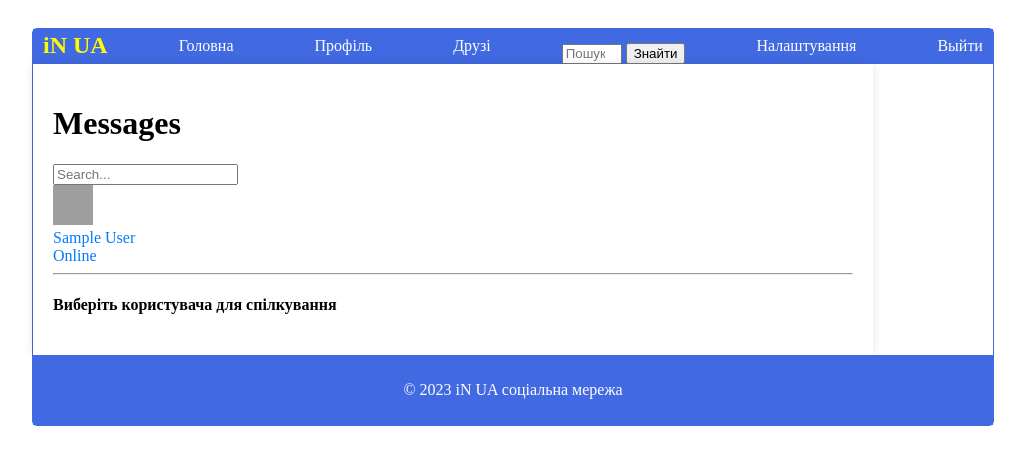
After one commit to ZhankovVG/Ukrainian_social_network, a Django app: page /communications/message/ in a window 1280 px wide. The commit adds this page. Shown: the top 465 px of the page, without its empty margins (136-1161 px from the left). Run offline with Django 4.2, Linux system fonts and the light colour scheme; a user stored in the database is signed in; tables that the repository leaves empty hold one stand-in row (values such as "Sample post"); grey boxes are pictures that could not be loaded.

Commit message:
development of communication and minor code corrections

```diff
--- a/communications/urls.py
+++ b/communications/urls.py
@@ -1,6 +1,8 @@
 from django.urls import path
+from .views import *
 
 
 urlpatterns = [
-
+    path('message/', all_messages, name='all_messages'),
+    path('<slug:friend>/', messages_with_one_friend, name='messages-with-one-friend'),
 ]
--- a/communications/views.py
+++ b/communications/views.py
@@ -1,3 +1,37 @@
-from django.shortcuts import render
+import json
 
-# Create your views here.
+from django.contrib.auth.decorators import login_required
+from django.shortcuts import render, redirect
+from django.urls import reverse_lazy as _
+from django.utils.safestring import mark_safe
+
+from profiles.models import Profile
+from friends.models import Friend
+
+
+@login_required(login_url=_("accounts:login"))
+def all_messages(request):
+    friends = Friend.objects.friends(request.user)
+    return render(request, "communications/all-messages.html", {'friends': friends})
+
+
+# Conversation with one friend
+@login_required(login_url=_("accounts:login"))
+def messages_with_one_friend(request, friend):
+    if request.user.username == friend:
+        return redirect(_('communications:all-messages'))
+    try:
+        if not Profile.objects.get(username=friend):
+            return redirect(_('communications:all-messages'))
+    except:
+        return redirect(_('communications:all-messages'))
+    friend_user = Profile.objects.get(username=friend)
+    if not Friend.objects.are_friends(request.user, friend_user):
+        return redirect(_('communications:all-messages'))
+    friends = Friend.objects.friends(request.user)
+    return render(request, "communications/friend-messages.html", {
+        'friends': friends,
+        'friend_user': friend_user,
+        'friend_name_json': mark_safe(json.dumps(friend)),
+        'username': mark_safe(json.dumps(request.user.username)),
+    })
--- a/profiles/urls.py
+++ b/profiles/urls.py
@@ -5,6 +5,6 @@ app_name = "profile"
 
 urlpatterns = [
     path('', views.WelcomePageView.as_view(), name='welcome_page'),
-    path('public_profile/<str:username>/', views.PublicProfileView.as_view(), name='public_profile'),
+    path('public_profile/<int:pk>/', views.PublicProfileView.as_view(), name='public_profile'),
     path('edit_profile/', views.ProfileEditView, name="edit_profile"),
 ]
--- /dev/null
+++ b/templates/communications/all-messages.html
@@ -0,0 +1,49 @@
+{% extends "profiles/layout.html" %}
+{% load static %}
+
+{% block content %}
+<main class="content">
+    <div class="container p-0">
+
+        <h1 class="h3 mb-3">Messages</h1>
+
+        <div class="card">
+            <div class="row g-0">
+                <div class="col-12 col-lg-5 col-xl-3 border-right">
+
+                    <div class="px-4 d-none d-md-block">
+                        <div class="d-flex align-items-center">
+                            <div class="flex-grow-1">
+                                <input type="text" class="form-control my-3" placeholder="Search...">
+                            </div>
+                        </div>
+                    </div>
+
+                    {% for friend in friends %}
+                        <a href=""
+                           class="list-group-item list-group-item-action border-0">
+                            <div class="d-flex align-items-start">
+                                <img src="https://bootdey.com/img/Content/avatar/avatar5.png"
+                                     class="rounded-circle mr-1" alt="Vanessa Tucker" width="40" height="40">
+                                <div class="flex-grow-1 ml-3">
+                                    {{ friend.get_full_name }}
+                                    <div class="small"><span class="fas fa-circle chat-online"></span> Online</div>
+                                </div>
+                            </div>
+                        </a>
+                    {% endfor %}
+
+                    <hr class="d-block d-lg-none mt-1 mb-0">
+                </div>
+                <div class="col-12 col-lg-7 col-xl-9">
+                    <div class="position-relative">
+                        <div class="chat-messages p-4">
+                            <h4 class="text-center">Виберіть користувача для спілкування</h4>
+                        </div>
+                    </div>
+                </div>
+            </div>
+        </div>
+    </div>
+</main>
+{% endblock %}
--- /dev/null
+++ b/templates/communications/friend-messages.html
@@ -0,0 +1,5 @@
+{% extends "profiles/layout.html" %}
+{% load static %}
+
+{% block content %}
+{% endblock %}
--- a/templates/friends/all_friends.html
+++ b/templates/friends/all_friends.html
@@ -6,7 +6,9 @@
     <div>
         <div class="friends-header">
             <h2>Ваші друзі</h2>
-            <a href="{% url 'friends:friend_requests' %}" class="friendship_requests"><h2>Запити на дружбу</h2></a>
+            <a href="{% url 'friends:friend_requests' %}" class="friendship_requests">
+                <h2>Запити на дружбу</h2>
+            </a>
         </div>
         <ul>
             {% if friends %}
@@ -21,7 +23,7 @@
                     <img src="{% static 'profiles/img/user-avatar.jpg' %}" alt="avatar-user">
                 </div>
                 {% endif %}
-                <a href="{% url 'profile:public_profile' friend.username %}">
+                <a href="{% url 'profile:public_profile' friend.id %}">
                     <div class="user_details2">
                         <p>{{ friend.first_name }} {{ friend.last_name }}</p>
                 </a>
--- a/templates/profiles/layout.html
+++ b/templates/profiles/layout.html
@@ -21,8 +21,8 @@
                 </div>
                 <li><a href="{% url 'profile:welcome_page' %}">Головна</a></li>
 
-                <li><a href="{% url 'profile:public_profile' username=user.username %}">Профіль</a></li>
                 {% if user.is_authenticated %}
+                <li><a href="{% url 'profile:public_profile' pk=user.pk %}">Профіль</a></li>
                 <li><a href="{% url 'friends:all_friends' %}">Друзі</a></li>
 
                 <form action="{% url 'friends:find_friends' %}" method="GET" class="search-form">
```
Also changed, not shown: profiles/views.py (+16 -12 lines), templates/profiles/public_profile.html (+20 -7 lines). Lines whose indentation alone changed are shown as unchanged.
